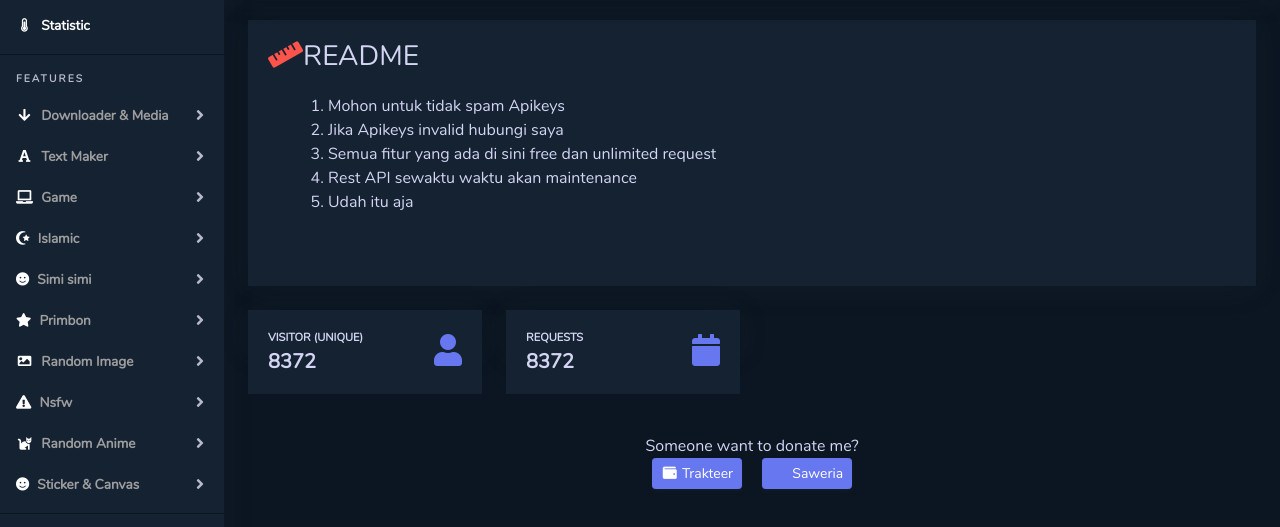
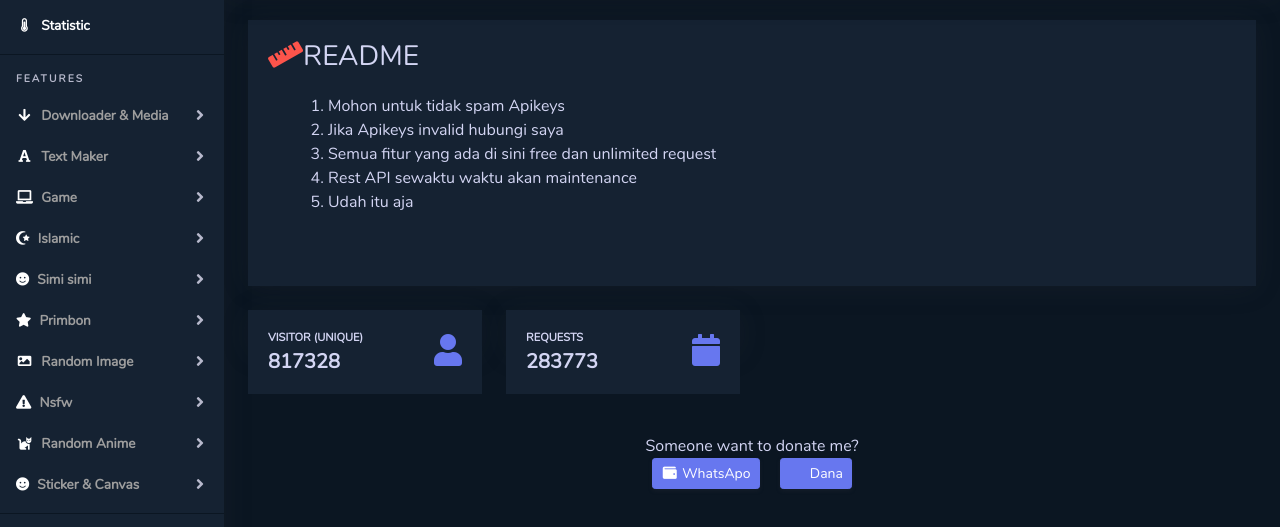
Before and after one commit to xanzheus/O16, a plain HTML site: page index.html in a window 1280 px wide. Shown: the part 74-601 px from the top of the page. Drawn offline with Linux system fonts and the light colour scheme; some icons are missing.

Commit message:
Update index.html

```diff
--- a/index.html
+++ b/index.html
@@ -503,7 +503,7 @@
                                     <div class="row no-gutters align-items-center">
                                         <div class="col mr-2">
                                             <div class="text-xs font-weight-bold text-uppercase mb-1">Visitor (Unique)</div>
-                                            <div class="h5 mb-0 font-weight-bold">8372</div>
+                                            <div class="h5 mb-0 font-weight-bold">817328</div>
                                         </div>
                                         <div class="col-auto">
                                             <i class="fa fa-user faa-ring animated fa-2x text-primary"></i>
@@ -519,7 +519,7 @@
                                     <div class="row no-gutters align-items-center">
                                         <div class="col mr-2">
                                             <div class="text-xs font-weight-bold text-uppercase mb-1">Requests</div>
-                                            <div class="h5 mb-0 font-weight-bold">8372</div>
+                                            <div class="h5 mb-0 font-weight-bold">283773</div>
                                         </div>
                                         <div class="col-auto">
                                             <i class="fas fa-calendar faa-wrench animated fa-2x text-primary"></i>
@@ -534,8 +534,8 @@
                         <div class="col-lg-12 text-center">
                             Someone want to donate me?
                             <p>
-                                <a href="https://trakteer.id/fadlyid" class="btn btn-primary btn-sm mr-2" target="_blank"><i class="fa fa-fw fa-wallet"></i>&nbsp;Trakteer</a>
-                                <a href="https://saweria.co/fadlyid" class="btn btn-primary btn-sm ml-2" target="_blank"><i class="fab fa-fw fa-saweria"></i>&nbsp;Saweria</a>
+                                <a href="https://wa.me/6287714745440" class="btn btn-primary btn-sm mr-2" target="_blank"><i class="fa fa-fw fa-wallet"></i>&nbsp;WhatsApo</a>
+                                <a href="https://wa.me/6287714745440" class="btn btn-primary btn-sm ml-2" target="_blank"><i class="fab fa-fw fa-dana"></i>&nbsp;Dana</a>
                             </p>
                         </div>
                     </div>
```
